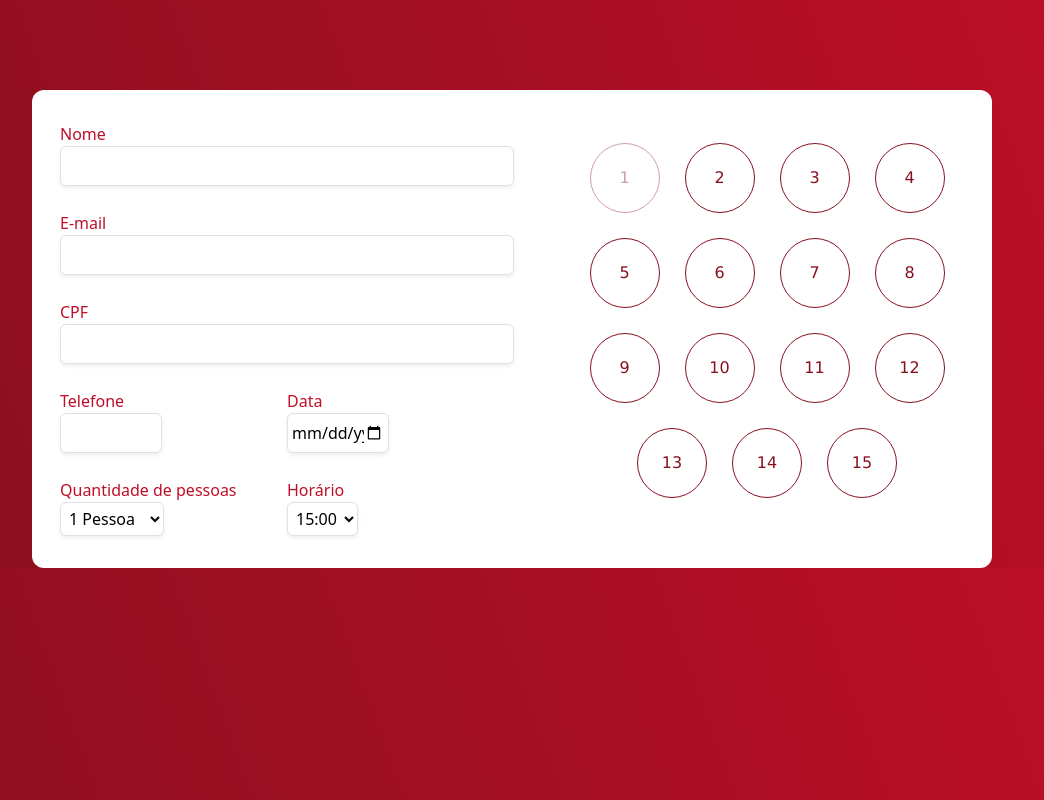
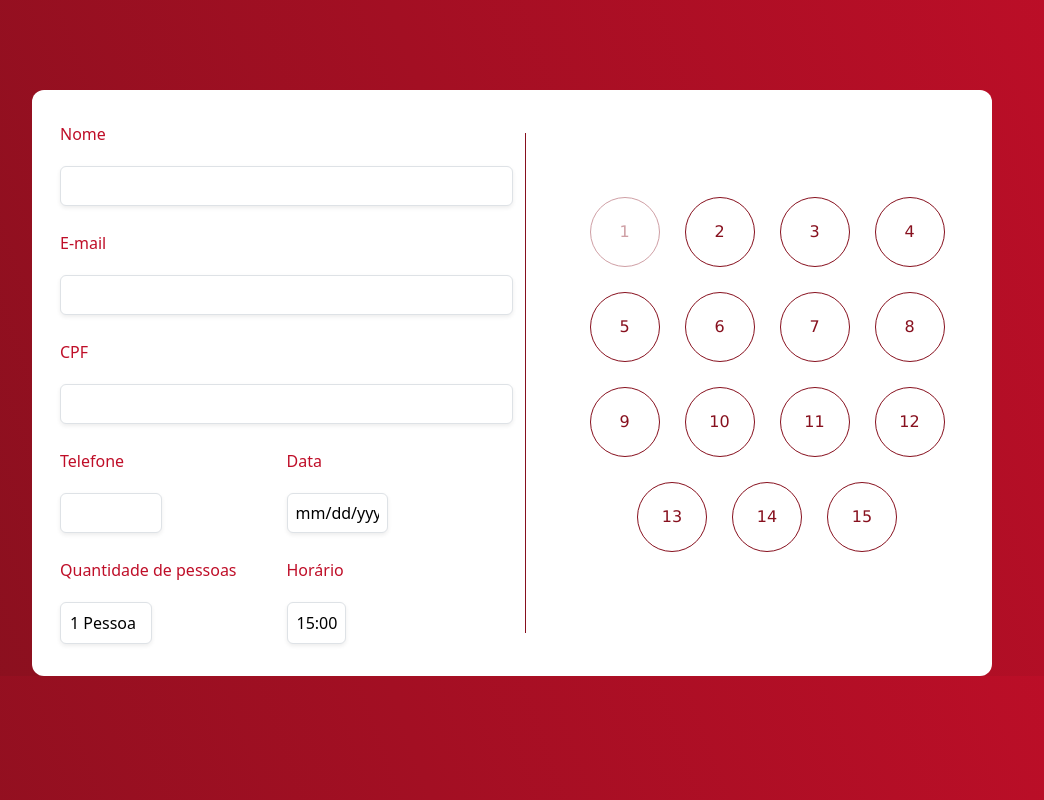
Before and after one commit to kavalera75/restaurant-reserve-front, a plain HTML site: page index.html in a window 1280 px wide. Shown: the whole page, without its empty margins (128-1172 px from the left). Drawn offline with nearby package versions, Linux system fonts and the light colour scheme.

Commit message:
update input and layout

```diff
--- a/index.html
+++ b/index.html
@@ -21,7 +21,7 @@
                 <label for="tel">Telefone</label>
                 <input type="tel" name="telefone" class="shadow-sm bg-body rounded border border-gray">
                 <label for="qtd-pessoas">Quantidade de pessoas</label>
-                <select name="qtd-pessoas" id="qtd-pessoas" class="shadow-sm p-1 bg-body rounded border border-gray">
+                <select name="qtd-pessoas" id="qtd-pessoas" class="shadow-sm p-2 bg-body rounded border border-gray">
                     <option value="1">1 Pessoa</option>
                     <option value="2">2 Pessoas</option>
                     <option value="3">3 Pessoas</option>
@@ -32,9 +32,9 @@
             </div>
             <div>
                 <label for="data">Data</label>
-                <input type="date" name="data" class="shadow-sm bg-body p-1 rounded border border-gray">
+                <input type="date" name="data" class="shadow-sm bg-body p-2 rounded border border-gray">
                 <label for="text">Horário</label>
-                <select name="horario" id="horario" class="shadow-sm p-1 bg-body rounded border border-gray">
+                <select name="horario" id="horario" class="shadow-sm p-2 bg-body rounded border border-gray">
                     <option value="1">15:00</option>
                     <option value="2">16:00</option>
                     <option value="3">17:00</option>
@@ -43,9 +43,8 @@
                     <option value="6">20:00</option>
                 </select>
             </div>
-
-
         </form>
+        <div class="vl"></div>
         <ul>
             <li class="disable">1</li>
             <li>2</li>
--- a/style.css
+++ b/style.css
@@ -6,6 +6,11 @@ body{
     display: flex;
     align-items: center;
     justify-content: center;
+}
+
+.vl {
+  border-left: 1px solid #87101E;
+  height: 500px;
 }
 
 li{
@@ -47,7 +52,7 @@ ul{
     width: 75%;
     display: flex;
     background-color: white;
-    justify-content: center;
+    justify-content: space-around;
     align-items: center;
     margin-top: 7%;
     border-radius: 12px;
@@ -68,7 +73,6 @@ form input{
     padding: 10px;
 }
 
-
 form input:focus{
     outline:0;
 
@@ -82,6 +86,7 @@ form div{
 
 form label{
     color: #BF0E28;
+    margin-bottom: 20px;
 }
 
 form div label{
@@ -91,3 +96,16 @@ form div label{
 form div input{
     width: 45%;
 }
+
+input[type="date"]::-webkit-inner-spin-button,
+input[type="date"]::-webkit-calendar-picker-indicator {
+    display: none;
+    -webkit-appearance: none;
+}
+
+select {
+    -webkit-appearance: none;
+    -moz-appearance: none;
+    text-indent: 1px;
+    text-overflow: '';
+  }
```
